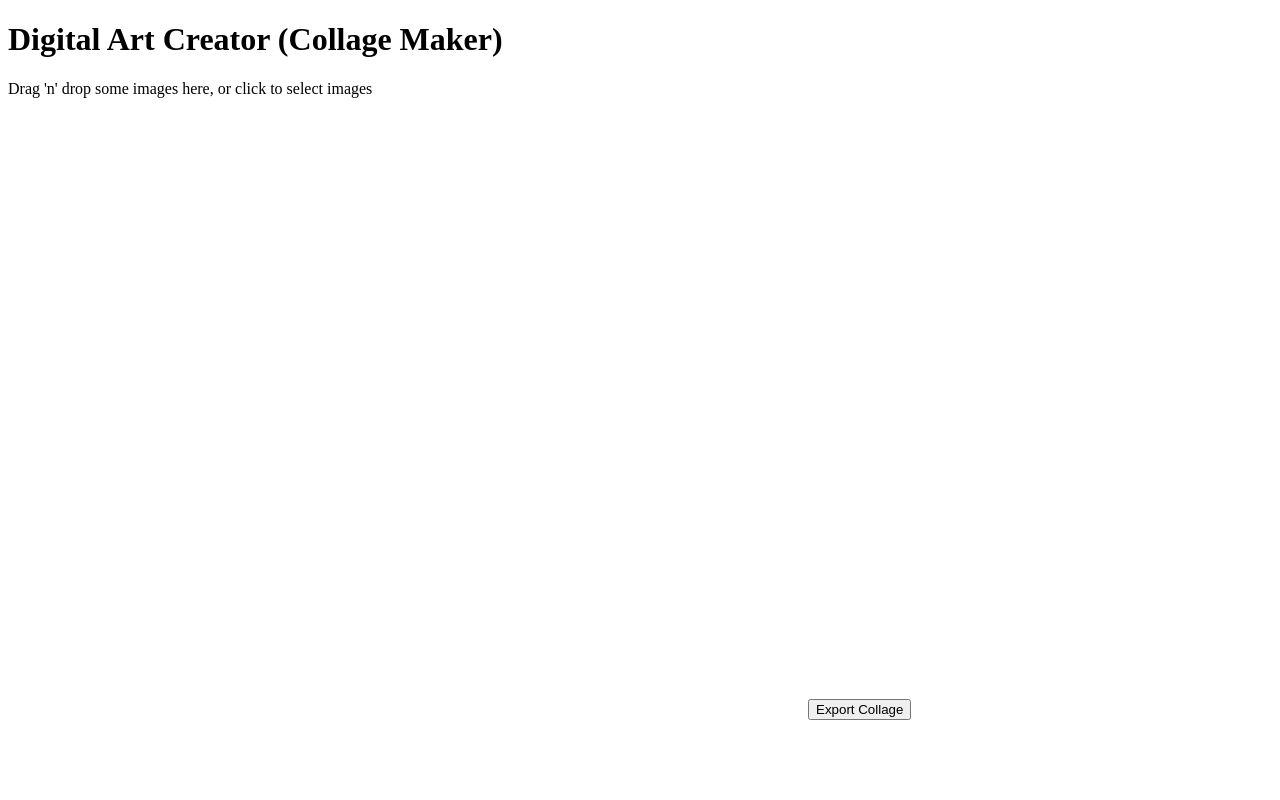
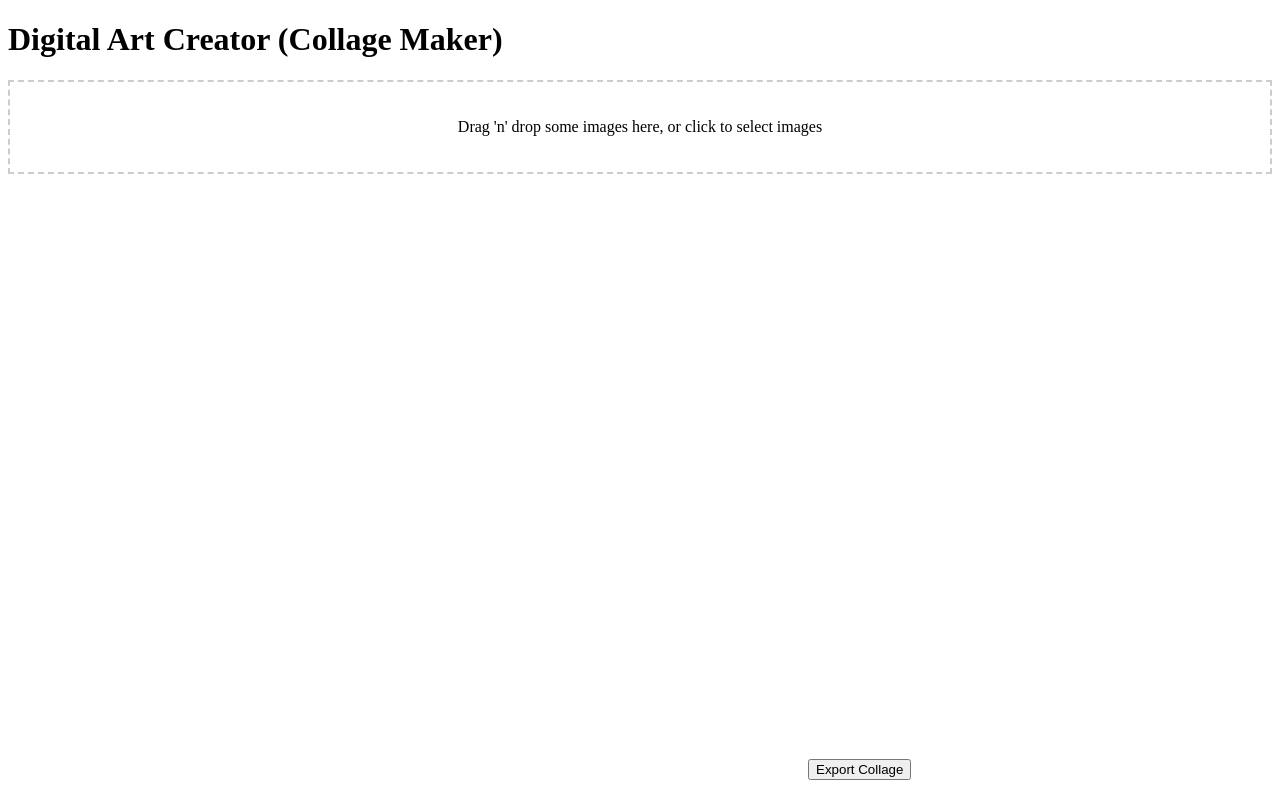
Before and after one commit to Fanu2/Collage-Maker, a Next.js app: page / in a window 1280 px wide. Built offline with nearby package versions, Linux system fonts and the light colour scheme.

Commit message:
Update ImageUploader.js

```diff
--- a/components/ImageUploader.js
+++ b/components/ImageUploader.js
@@ -5,7 +5,7 @@ const ImageUploader = ({ onDrop }) => {
   const { getRootProps, getInputProps } = useDropzone({ onDrop });
 
   return (
-    <div {...getRootProps({ className: 'dropzone' })}>
+    <div {...getRootProps()} style={{ border: '2px dashed #ccc', padding: '20px', textAlign: 'center' }}>
       <input {...getInputProps()} />
       <p>Drag 'n' drop some images here, or click to select images</p>
     </div>
```
